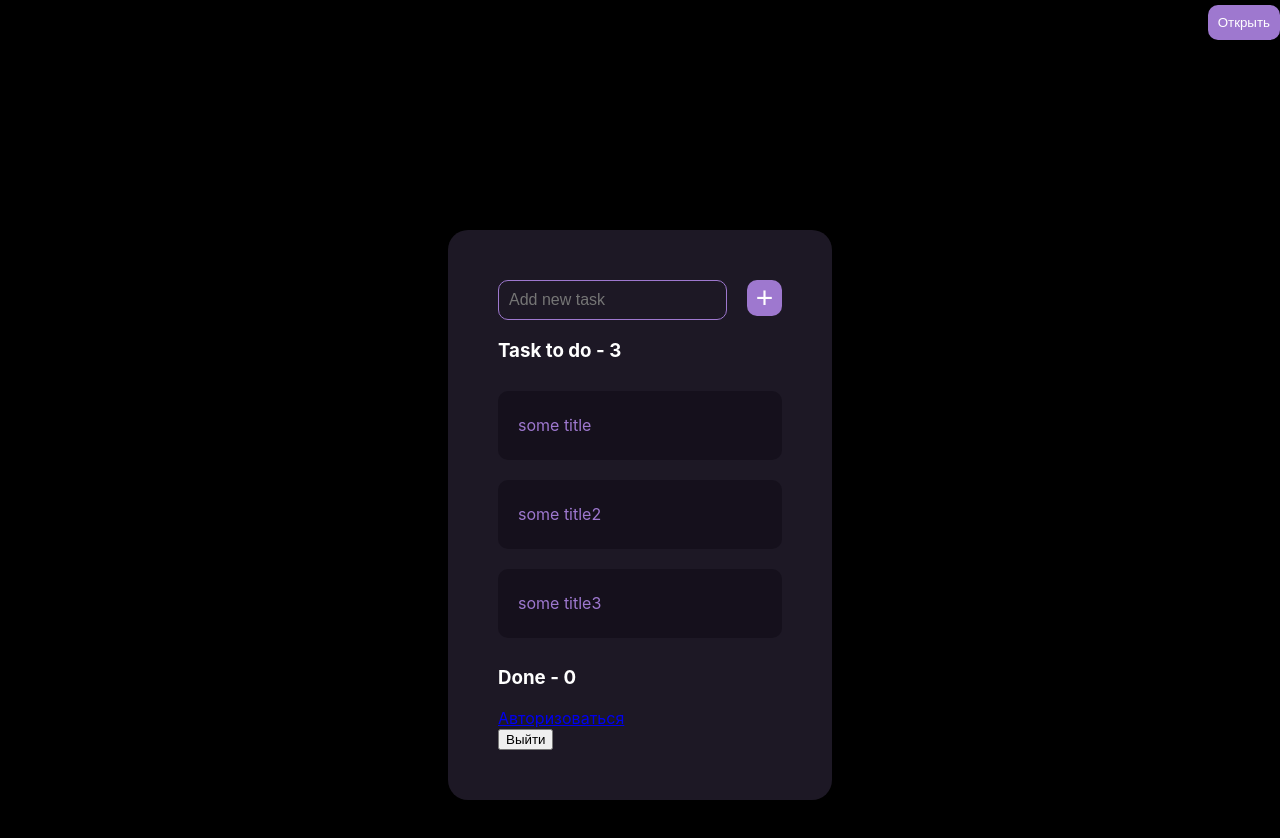
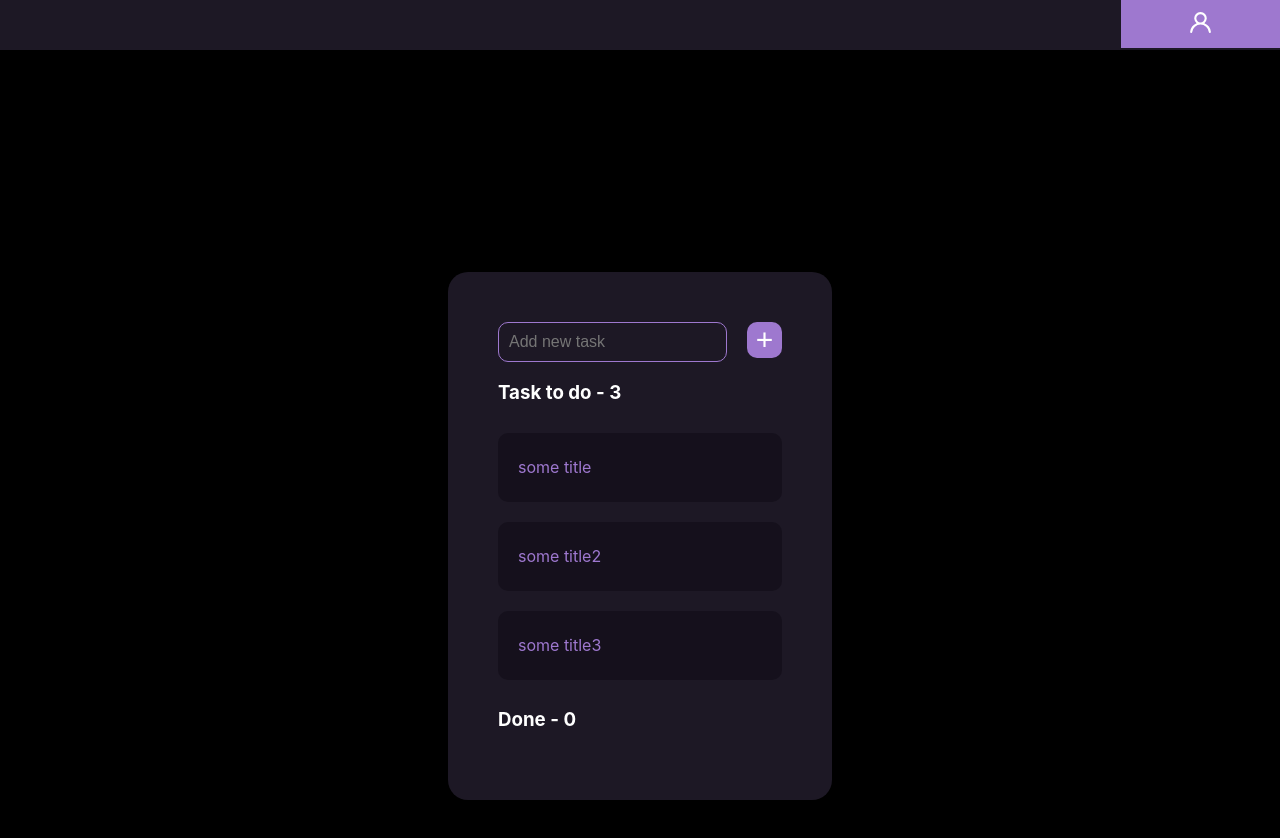
Before and after one commit to VladLen43/todotest, a React (Create React App) app: page / in a window 1280 px wide. Shown: the top 838 px of the page. Built offline with nearby package versions, Linux system fonts and the light colour scheme; sample sign-in values are in the browser's storage.

Commit message:
registration functionality

```diff
--- a/package.json
+++ b/package.json
@@ -10,6 +10,7 @@
     "@types/node": "^16.18.96",
     "@types/react": "^18.3.1",
     "@types/react-dom": "^18.3.0",
+    "axios": "^1.6.8",
     "mobx-react-lite": "^4.0.7",
     "react": "^18.3.1",
     "react-dom": "^18.3.1",
--- /dev/null
+++ b/src/components/Header/AccountIcon.tsx
@@ -0,0 +1,9 @@
+import React from 'react'
+
+export const AccountIcon = () => {
+  return (
+    <div>
+       <svg xmlns="http://www.w3.org/2000/svg" fill='#fff' width='25' viewBox="0 0 24 24" id="account"><path d="M15.71,12.71a6,6,0,1,0-7.42,0,10,10,0,0,0-6.22,8.18,1,1,0,0,0,2,.22,8,8,0,0,1,15.9,0,1,1,0,0,0,1,.89h.11a1,1,0,0,0,.88-1.1A10,10,0,0,0,15.71,12.71ZM12,12a4,4,0,1,1,4-4A4,4,0,0,1,12,12Z"></path></svg>
+    </div>
+  )
+}
--- a/src/components/Header/Header.module.scss
+++ b/src/components/Header/Header.module.scss
@@ -4,29 +4,39 @@
     justify-content: flex-end;
     align-items: center;
     height: 50px;
+    background-color: #1D1825;
+    overflow-y: visible;
 
     .buttons {
         display: flex;
         flex-direction: column;
-        margin-top: 30px;
+
+            .parent_button {
+                margin-top: 68px;
+                cursor: pointer;
+            }
+
 
             button{
                 cursor: pointer;
                 padding: 10px;
-                border-radius: 10px;
                 border: none;
                 color: white;
                 background-color:#9E78CF;
                 transition: all 0.5s ease-in-out;
+
+
         }
 
 
         .open{
             opacity: 1;
+            border-radius: 0px;
         }
         .close {
             opacity: 0;
-            background-color: transparent;;
+            background-color: transparent;
+            border-radius: 0px;
 
         }
     }
--- a/src/components/Header/Header.tsx
+++ b/src/components/Header/Header.tsx
@@ -1,6 +1,7 @@
 import React, { useState } from 'react'
 import styles from './Header.module.scss'
 import users from '../../store/auth'
+import { AccountIcon } from './AccountIcon'
 
 export const Header = () => {
 
@@ -9,10 +10,11 @@ export const Header = () => {
   return (
     <div className={styles.container}>
         <div className={styles.buttons}>
-                <button onClick={() => setHide(!hide)}>
-                    {hide ? 'Открыть' : "Закрыть"}
+                <button className={styles.parent_button} onClick={() => setHide(!hide)}>
+                    <AccountIcon />
                 </button>
-            <button className={hide ? styles.close : styles.open} onClick={() => users.removeUser()}>Выйти</button>
+            <button className={hide ? styles.close : styles.open} onClick={() => users.logoutUser()}>Выйти</button>
+            <button className={hide ? styles.close : styles.open} onClick={() => users.removeUser()}>Удалить пользователя</button>
         </div>
     </div>
   )
--- a/src/components/LoginComp/Login.tsx
+++ b/src/components/LoginComp/Login.tsx
@@ -4,31 +4,38 @@ import users from '../../store/auth';
 import { Link, useNavigate } from 'react-router-dom';
 import { when } from 'mobx';
 import styles from './Login.module.scss'
+import { UserType } from '../../types';
 
 export const Login = observer(() => {
 
     const [ username, setUsername] = useState('');
-    const [ password, setPassword] = useState('')
+    const [ password, setPassword] = useState('');
+
+
+    const localUsers = JSON.parse(localStorage.getItem('users') || '[]');
+    const localUser : UserType = localUsers.filter((user: UserType) => user.username === username);
+    const id = localUser.id;
+
+
     const  navigate = useNavigate()
 
     const onSubmit = () => {
         if(username.length > 0 || password.length > 0) {
+
             const user = {
-                id: "1",
+                id: id,
                 username: username,
                 password: password,
                 access: !users.user.access,
             }
             users.loginUser(user)
+            console.log(user)
         }
         else {
-            alert('Веедите данные пользователя')
+            alert('Введите данные пользователя')
         }
     }
 
-    // useEffect(() => {
-    //     asd
-    // },[])
     useEffect(() => {
         when(
             () => users.user.access === true,
--- a/src/components/Register/Register.tsx
+++ b/src/components/Register/Register.tsx
@@ -1,27 +1,43 @@
-import React, { useState } from 'react'
+import React, { useEffect, useState } from 'react'
 import users from '../../store/auth'
 import { UserType } from '../../types'
+import { when } from 'mobx'
+import { useNavigate } from 'react-router-dom'
 
 
 export const RegisterPage = () => {
 
     const [userName, setUserName] = useState('')
     const [password, setPassword] = useState('')
+    const navigate = useNavigate();
 
     const onSubmit = () => {
         if(userName.length > 0 || password.length > 0) {
 
             const user = {
-                id: Math.random().toString(),
+                id: Date.now().toString(),
                 username: userName,
                 password: password,
                 access: true,
             }
             console.log(user)
+            navigate('/login')
 
             users.addUser(user)
     }
     }
+
+        useEffect(() => {
+            when(
+                () => users.user.access === true,
+                () => {
+                navigate('/')
+            }
+        );
+
+        },[])
+
+
   return (
     <div>
         <input type="text" placeholder='Select your name' value={userName} onChange={(e) => setUserName(e.target.value)} />
--- a/src/pages/Home/Home.tsx
+++ b/src/pages/Home/Home.tsx
@@ -1,21 +1,17 @@
-import React, { useEffect, useState } from 'react'
+import { useEffect } from 'react'
 import  TodoStore  from '../../store/todo'
 import styles from '../../App.module.scss'
 import { TodoAdd } from '../../components/TodoAdd/TodoAdd'
 import {observer} from 'mobx-react-lite'
-import todo from '../../store/todo'
 import users from '../../store/auth'
-import { todoType } from '../../types'
 import { Todo } from '../../components/Todo/Todo'
-import { Link, useNavigate } from 'react-router-dom'
+import { useNavigate } from 'react-router-dom'
 import { when } from 'mobx'
-
 
 
 
 export const Home = observer(() => {
 
-    const [isAuth, setIsAuth] = useState(false)
     const navigate = useNavigate()
 
     useEffect(() => {
@@ -28,20 +24,8 @@ export const Home = observer(() => {
 
     },[])
 
-    // useEffect(() => {
-    //     if(localStorage.getItem('user')) {
-    //         setIsAuth(true)
-    //     }
-    //     else {
-    //         setIsAuth(false)
-    //     }
-    // },[])
 
-    // useEffect(() => {
-    //     if(isAuth === true)
-    // },[])
-
-    const doneTodos = TodoStore.todos.filter((todo) => todo.completed === true)
+  const doneTodos = TodoStore.todos.filter((todo) => todo.completed === true)
 
   return (
     <div className={styles.main}>
@@ -63,8 +47,7 @@ export const Home = observer(() => {
                 ))
             }
         </div>
-        <div><Link to='/login'> Авторизоваться </Link></div>
-        <button onClick={() => users.removeUser()}> Выйти </button>
+
     </div>
   )
 })
--- a/src/store/auth.ts
+++ b/src/store/auth.ts
@@ -1,53 +1,59 @@
 import { makeAutoObservable } from "mobx"
 import { UserList, UserType } from "../types"
+import axios from 'axios'
+import { useEffect, useState } from "react";
+import { access } from "fs";
 
 
 const user = localStorage.getItem("user") ? true : false;
 
+
 class Auth {
 
-    users = [
-    {
-        id: "1",
-        username: "vlad",
-        password: "1234",
-        access: true,
-    }
-]
+
+    users = JSON.parse(localStorage.getItem('users')||'[]')
 
     user: UserType = {
-            id: "",
-            username: "",
-            password: "",
-            access: user,
-
+            "id": "",
+            "username": "",
+            "password":   "",
+            "access": user,
         }
 
     constructor() {
         makeAutoObservable(this)
     }
+
+
     loginUser(userData: UserType) {
 
-        if(this.users.find((user) => user.username === userData.username)) {
+        if(this.users.id === userData.id) {
             this.user.access = true;
             localStorage.setItem("user", JSON.stringify(userData));
 
-    }
-    else {
-        alert("User not found")
-    }
+        }
+            else {
+            alert("User not found")
+        }
 
     }
-    removeUser() {
+    logoutUser() {
         this.user.access = false;
         console.log(this.user.access)
         localStorage.removeItem("user")
     }
 
     addUser(userData: UserType) {
-        if(this.users.find((user) => user.username !== userData.username))
-        this.users.push(userData)
+        this.users.push(userData);
+        localStorage.setItem("users", JSON.stringify(this.users));
+
     }
+    removeUser() {
+        localStorage.removeItem('users')
+        this.user.access = false;
+    }
+
+
 
     // loginUser(id: string) {
     //     this.user = this.user.map(user => user.id === id ? {...user, access : !user.access} : user)
```
Also changed, not shown: public/img/account.svg (added), 1 other file (tests, documents, lock files or other folders).
